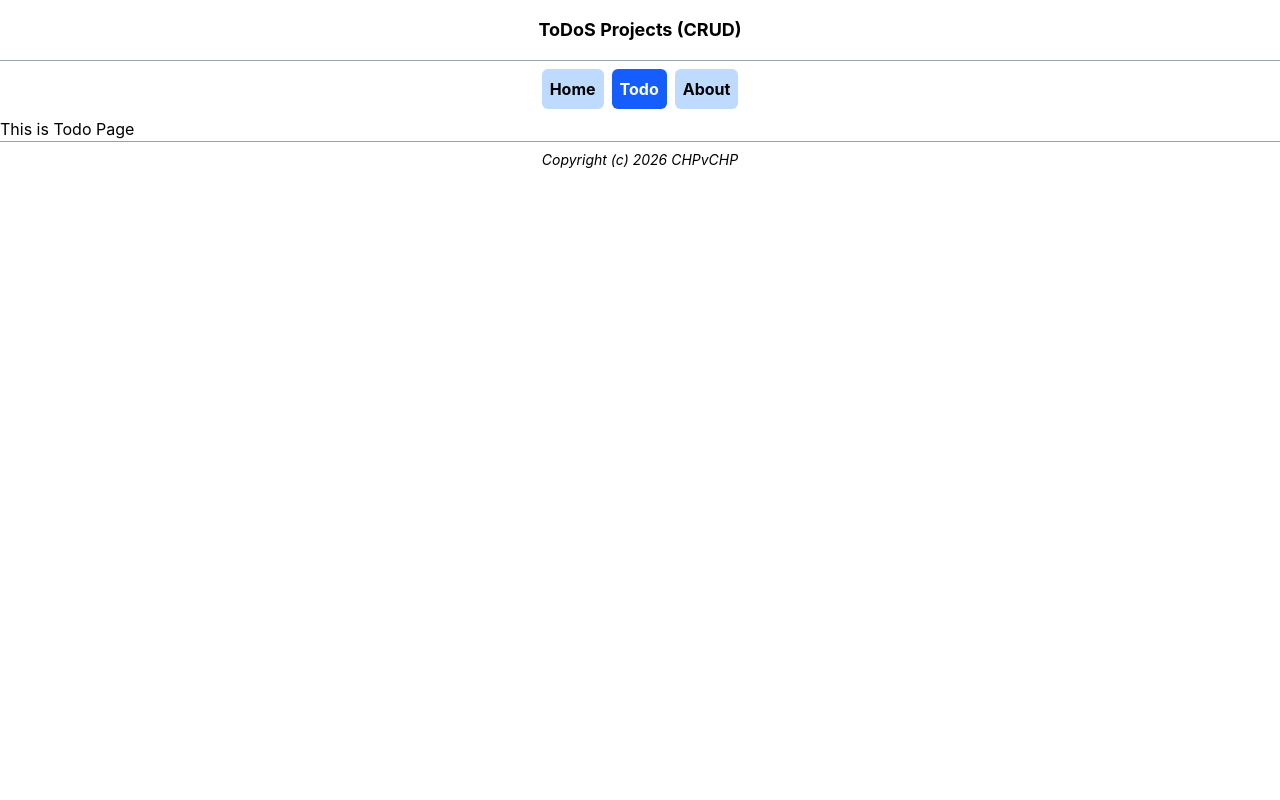
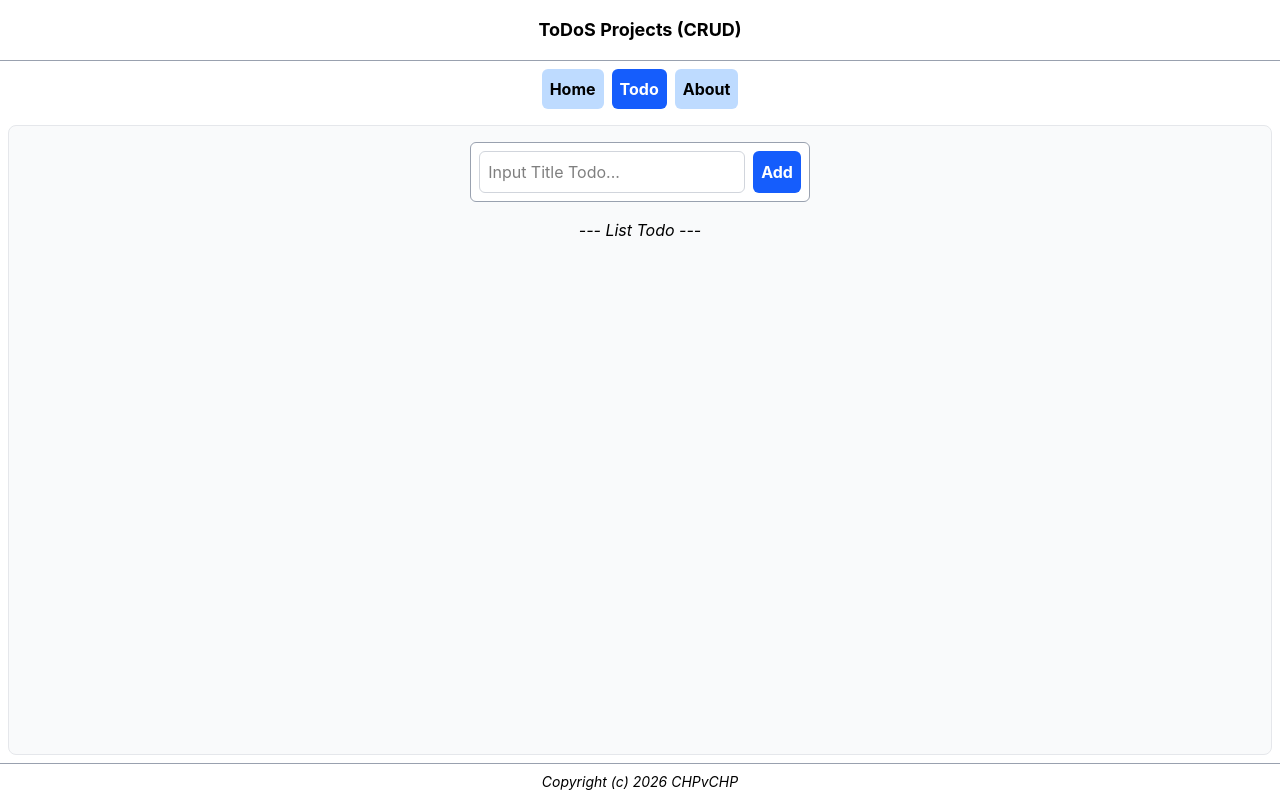
Before and after one commit to chpvchp/ToDoS_Project, a React (Vite) app in the folder frontend/: page /todo in a window 1280 px wide. Built offline with nearby package versions, Linux system fonts and the light colour scheme.

Commit message:
feat(ui): add input area and button add

```diff
--- a/frontend/src/pages/TodoPage.tsx
+++ b/frontend/src/pages/TodoPage.tsx
@@ -1,7 +1,25 @@
 export default function TodoPage() {
   return (
-    <>
-      <p>This is Todo Page</p>
-    </>
+    <main className="m-2 pt-4 rounded-lg border border-gray-200 bg-gray-50 flex-1 flex flex-col gap-2 items-center">
+      <div className="p-2 bg-white rounded-md border border-gray-400 flex gap-2">
+        <input
+          className="p-2 border border-gray-300 rounded-md transition duration-200 hover:border-gray-400"
+          type="text"
+          placeholder="Input Title Todo..."
+        />
+        <button
+          className="p-2 bg-blue-600 text-white rounded-md font-bold transition duration-200 hover:bg-blue-800"
+        >
+          Add
+        </button>
+      </div>
+
+      <p className="mt-2 italic">--- List Todo ---</p>
+
+      <div>
+
+      </div>
+
+    </main>
   )
 }
```
